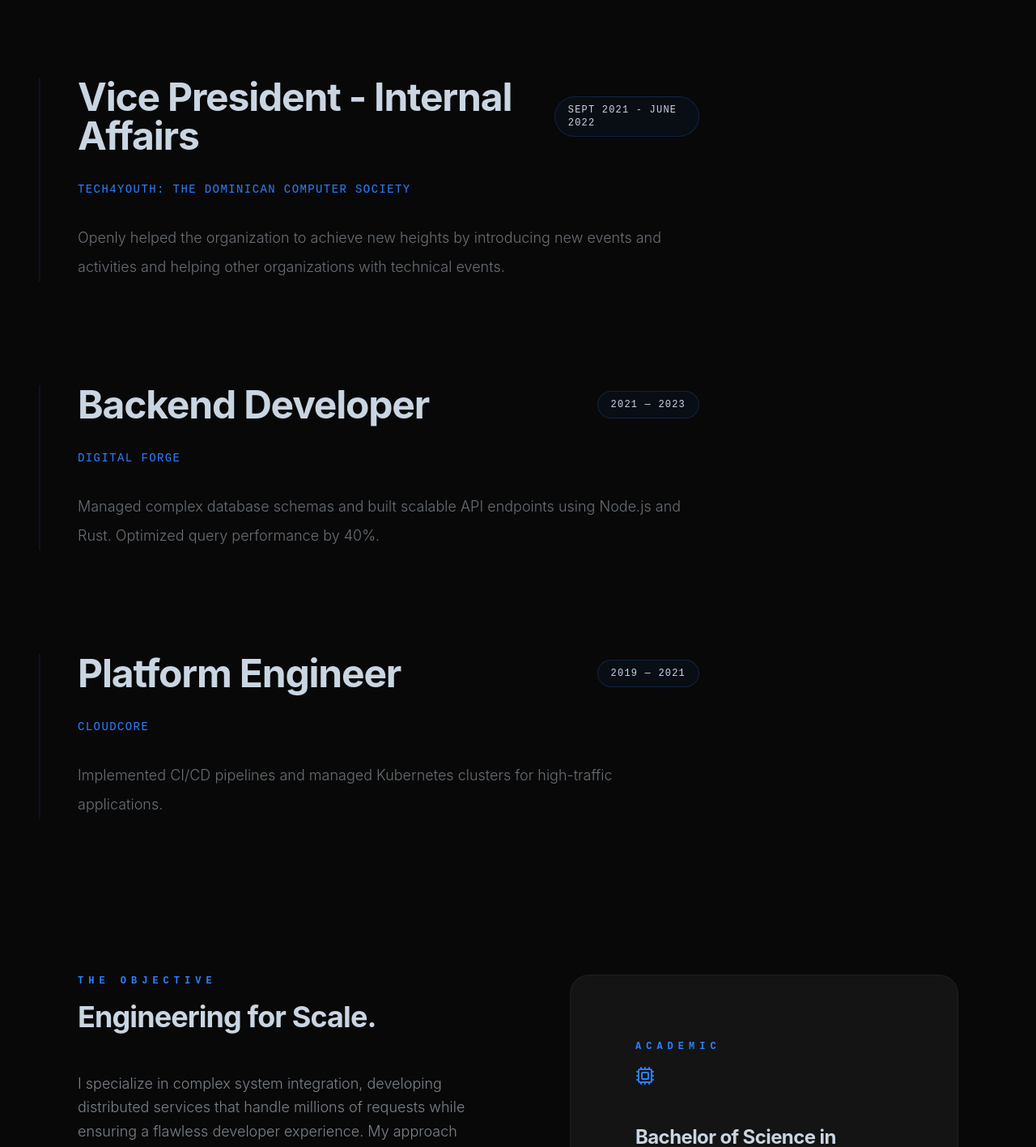
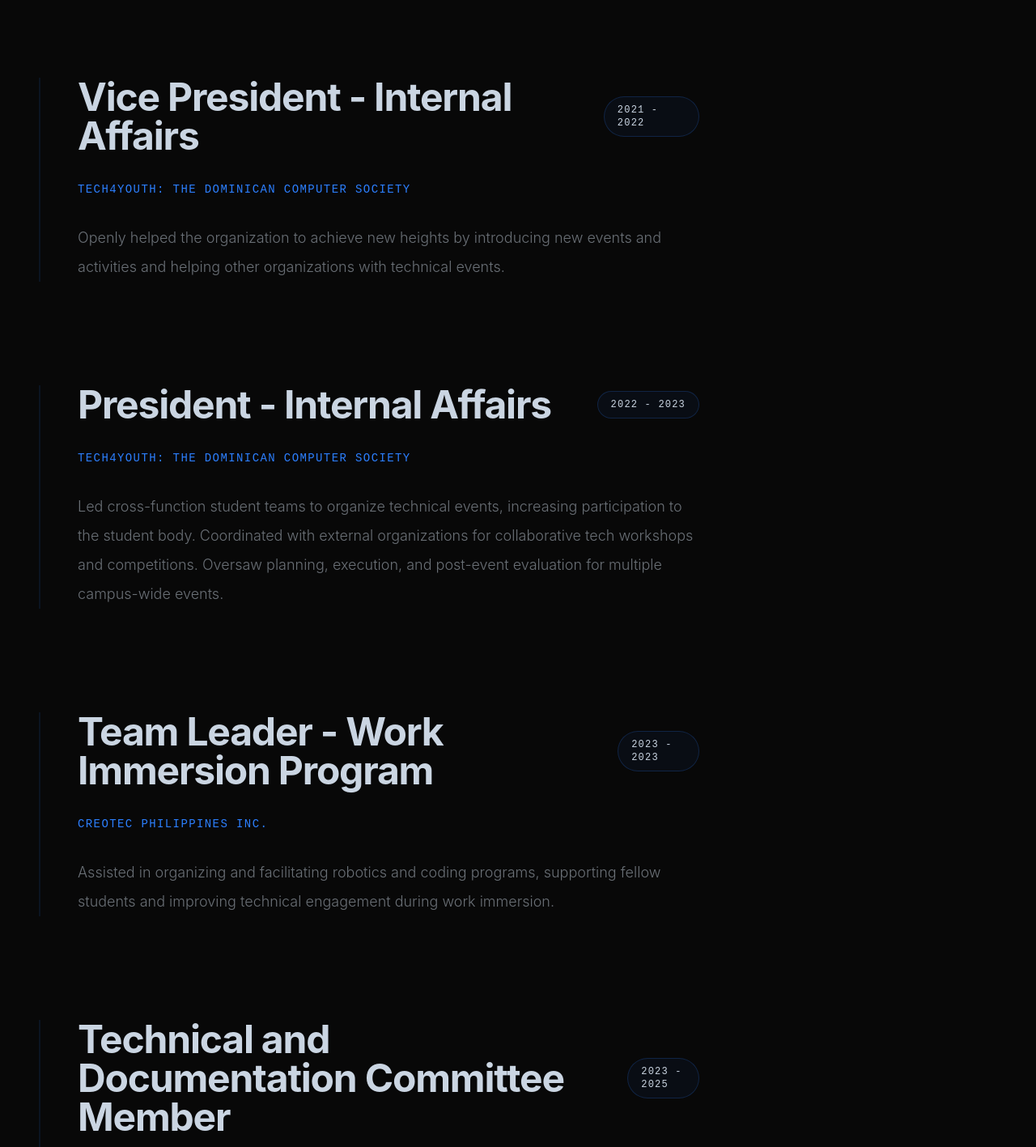
Before and after one commit to VrCreXiZ/Portfolio-test, a React (Vite) app: page / in a window 1280 px wide. Shown: the part 1056-2473 px from the top of the page at 81% size. Built offline with nearby package versions, Linux system fonts and the light colour scheme.

Commit message:
Added other work experience

```diff
--- a/src/App.tsx
+++ b/src/App.tsx
@@ -188,20 +188,26 @@ export default function App() {
       {
         company: "Tech4Youth: The Dominican Computer Society",
         position: "Vice President - Internal Affairs",
-        period: "Sept 2021 - June 2022",
+        period: "2021 - 2022",
         description: "Openly helped the organization to achieve new heights by introducing new events and activities and helping other organizations with technical events."
       },
       {
-        company: "Digital Forge",
-        position: "Backend Developer",
-        period: "2021 — 2023",
-        description: "Managed complex database schemas and built scalable API endpoints using Node.js and Rust. Optimized query performance by 40%."
+        company: "Tech4Youth: The Dominican Computer Society",
+        position: "President - Internal Affairs",
+        period: "2022 - 2023",
+        description: "Led cross-function student teams to organize technical events, increasing participation to the student body. Coordinated with external organizations for collaborative tech workshops and competitions. Oversaw planning, execution, and post-event evaluation for multiple campus-wide events."
       },
       {
-        company: "CloudCore",
-        position: "Platform Engineer",
-        period: "2019 — 2021",
-        description: "Implemented CI/CD pipelines and managed Kubernetes clusters for high-traffic applications."
+        company: "CREOTEC Philippines Inc. ",
+        position: "Team Leader - Work Immersion Program",
+        period: "2023 - 2023",
+        description: "Assisted in organizing and facilitating robotics and coding programs, supporting fellow students and improving technical engagement during work immersion."
+      },
+      {
+        company: "DLSU-D College of Information and Computer Studies Student Government",
+        position: "Technical and Documentation Committee Member",
+        period: "2023 - 2025",
+        description: "Assisted in facilitating photographic documentation on university-wide events, capturing important moments and highlights of events Oversaw photographic documentation, execution, and post-event editing of images for multiple campus-wide events."
       }
     ],
     skills: [
```
